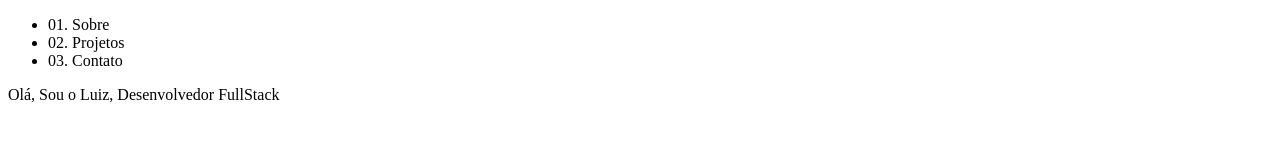
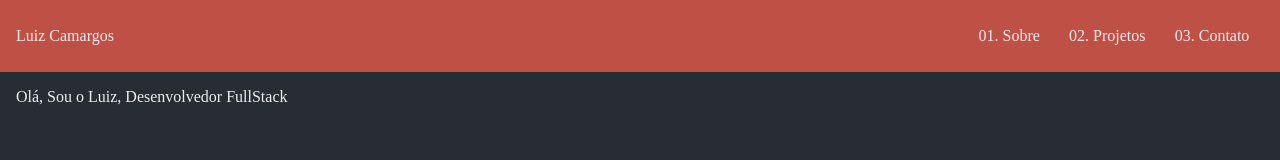
Before and after one commit to LuizCamargos/luizcamargos.github.io, a plain HTML site: page index.html in a window 1280 px wide. Drawn offline with Linux system fonts and the light colour scheme.

Commit message:
update to ver 0.5

```diff
--- a/assets/css/style.css
+++ b/assets/css/style.css
@@ -1,3 +1,78 @@
-*{
+
+* {
+    margin: 0;
+}
+
+body {
+    margin: 0;
+    display: flex;
+    flex-direction: column;
     box-sizing: border-box;
+    min-height: 100vh;
+    background: #282c34;
+    color: #ededed;
+    font-size: 16px;
 }
+
+header,
+main,
+footer {
+    padding: 1em;
+}
+
+header {
+    display: flex;
+    flex-direction: row;
+    background: #be5046;
+    min-height: 5vh;
+    justify-content: space-between;
+    align-items: center;
+}
+
+header>nav {
+    min-width: 300px;
+
+}
+
+ul {
+    display: flex;
+    list-style-type: none;
+    padding: 0;
+    justify-content: space-around;
+}
+
+li>a {
+    padding: 8px;
+    text-decoration: none;
+}
+
+main {
+    flex: 1 0 30vh
+}
+
+.btn {
+    padding: 8px;
+    text-decoration: none;
+    color: #ededed;
+    /*border-radius: 50px;
+    border: 1px solid #ededed;*/
+    transition: 0.3s;
+}
+
+.btn:hover {
+
+    border-bottom: 1px solid rgb(255, 255, 255);
+}
+
+.neonText {
+    color: #fff;
+    text-shadow:
+        0 0 7px #fff,
+        0 0 10px #fff,
+        0 0 21px #fff,
+        0 0 42px #0fa,
+        0 0 82px #0fa,
+        0 0 92px #0fa,
+        0 0 102px #0fa,
+        0 0 151px #0fa;
+}
--- a/index.html
+++ b/index.html
@@ -1,24 +1,32 @@
 <!DOCTYPE html>
 <html lang="pt-br">
+
 <head>
     <meta charset="UTF-8">
     <meta http-equiv="X-UA-Compatible" content="IE=edge">
     <meta name="viewport" content="width=device-width, initial-scale=1.0">
-    <title>Portifólio</title>
+    <title>Portifólio Luiz Camargos</title>
     <link rel="stylesheet" type="text/css" href="assets/css/style.css">
 </head>
+
 <body>
     <header>
+        <div id="logo">Luiz Camargos</div>
         <!-- Navegação -->
         <nav>
             <ul>
-                <li>01. Sobre</li>
-                <li>02. Projetos</li>
-                <li>03. Contato</li>
+                <li><a href="#" class="btn">01. Sobre</a></li>
+                <li><a href="#" class="btn">02. Projetos</a></li>
+                <li><a href="#" class="btn">03. Contato</a></li>
             </ul>
+            <div id="contact"></div>
         </nav>
     </header>
-    <!-- A seção abaixo precisa ter quebra de linhas -->
-    <section> Olá, Sou o Luiz, Desenvolvedor FullStack</section>
+    <main>
+        <!-- A seção abaixo precisa ter quebra de linhas -->
+        <section> Olá, Sou o Luiz, Desenvolvedor FullStack</section>
+    </main>
+    <footer></footer>
 </body>
+
 </html>
```
Also changed, not shown: metadados.txt (added).
